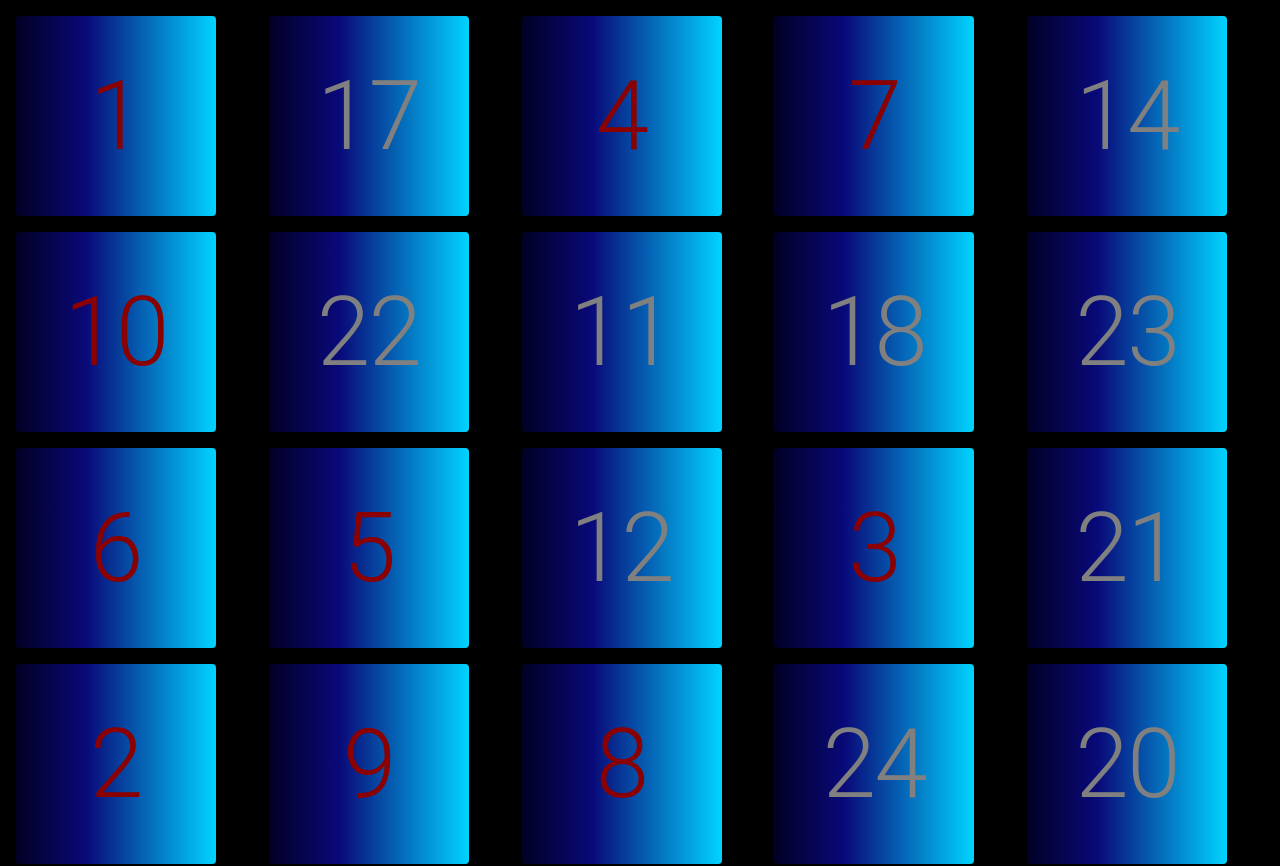
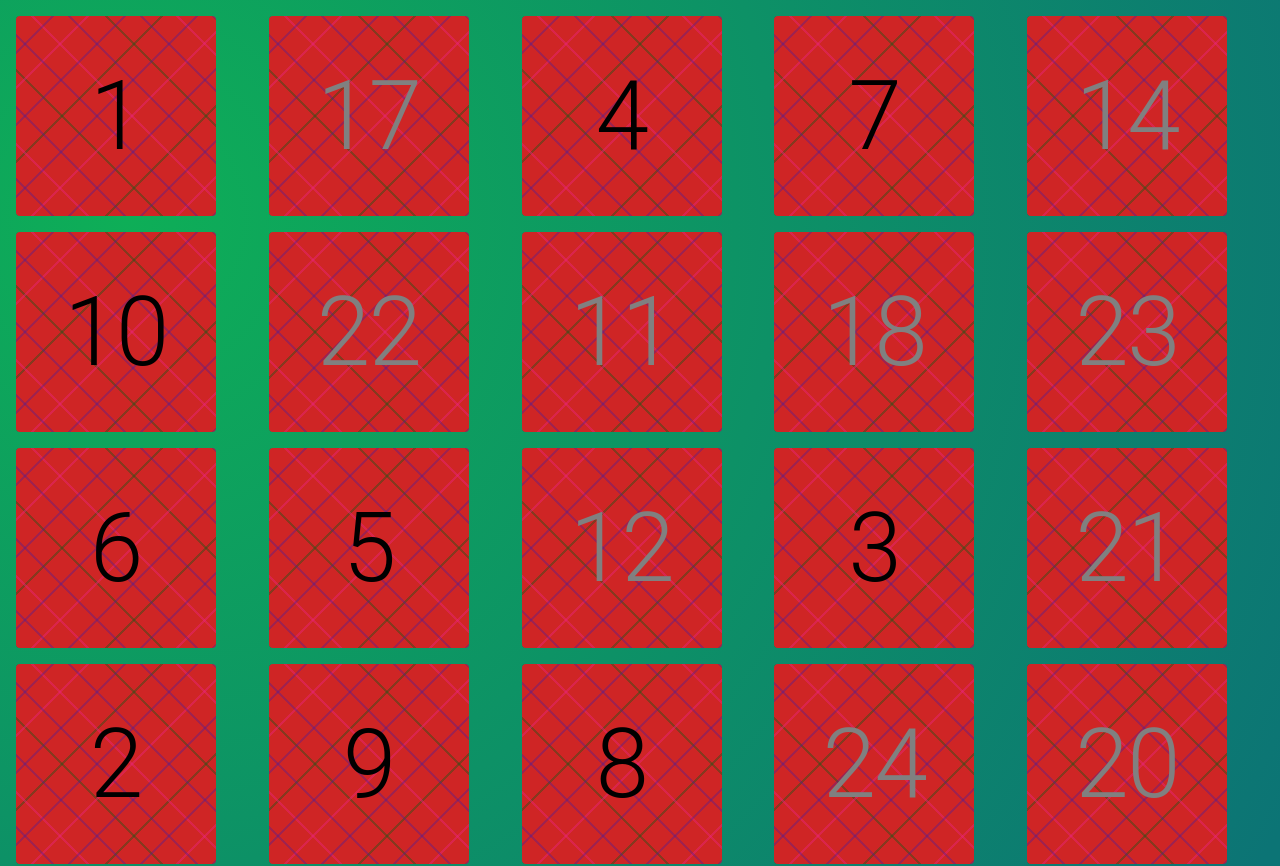
Before and after one commit to SoerenDit/climbing-coders, a React (Create React App) app in the folder christmas-calendar/: page / in a window 1280 px wide. Shown: the top 866 px of the page. Built offline with nearby package versions, Linux system fonts and the light colour scheme.

Commit message:
Minor styling update

```diff
--- a/christmas-calendar/src/components/Door.tsx
+++ b/christmas-calendar/src/components/Door.tsx
@@ -26,7 +26,7 @@
     return (
         <div className="hover:scale-125 hover:rotate-3 hover:z-10 transition duration-150 ease-in-out">
             <Button onClick={handleOpen} sx={buttonStyle} disabled={!active}>
-                <Typography id="button-text" variant="h1" color={hasBeenOpened ? "darkred" : "grey"}>
+                <Typography id="button-text" variant="h1" color={hasBeenOpened ? "black" : "gray"}>
                     {door.day}
                 </Typography>
             </Button>
@@ -55,8 +55,8 @@
     position: "relative",
     width: "200px",
     height: "200px",
-    background:
-        "linear-gradient(90deg, rgba(2,0,36,1) 0%, rgba(9,9,121,1) 35%, rgba(0,212,255,1) 100%)",
+    backgroundImage:
+        "repeating-linear-gradient(45deg, transparent 0px, transparent 25px,hsla(261,69%,36%,0.35) 25px, hsla(261,69%,36%,0.35) 27px,transparent 27px, transparent 51px),repeating-linear-gradient(135deg, transparent 0px, transparent 25px,hsla(261,69%,36%,0.35) 25px, hsla(261,69%,36%,0.35) 27px,transparent 27px, transparent 51px),repeating-linear-gradient(135deg, transparent 0px, transparent 50px,hsla(331,83%,53%,0.4) 50px, hsla(331,83%,53%,0.4) 52px,transparent 52px, transparent 102px),repeating-linear-gradient(45deg, transparent 0px, transparent 50px,hsla(331,83%,53%,0.4) 50px, hsla(331,83%,53%,0.4) 52px,transparent 52px, transparent 102px),repeating-linear-gradient(45deg, hsla(116,60%,21%,0.4) 0px, hsla(116,60%,21%,0.4) 2px,transparent 2px, transparent 102px),repeating-linear-gradient(135deg, hsla(116,60%,21%,0.4) 0px, hsla(116,60%,21%,0.4) 2px,transparent 2px, transparent 102px),linear-gradient(135deg, rgb(207,37,37),rgb(207,37,37));",
 };
 
 const modalStyle = {
--- a/christmas-calendar/src/index.css
+++ b/christmas-calendar/src/index.css
@@ -9,7 +9,7 @@
     sans-serif;
     -webkit-font-smoothing: antialiased;
     -moz-osx-font-smoothing: grayscale;
-    background-color: black;
+    background-image: radial-gradient( circle farthest-corner at 10% 20%,  rgba(14,174,87,1) 0%, rgba(12,116,117,1) 90% );
 }
 
 code {
```
